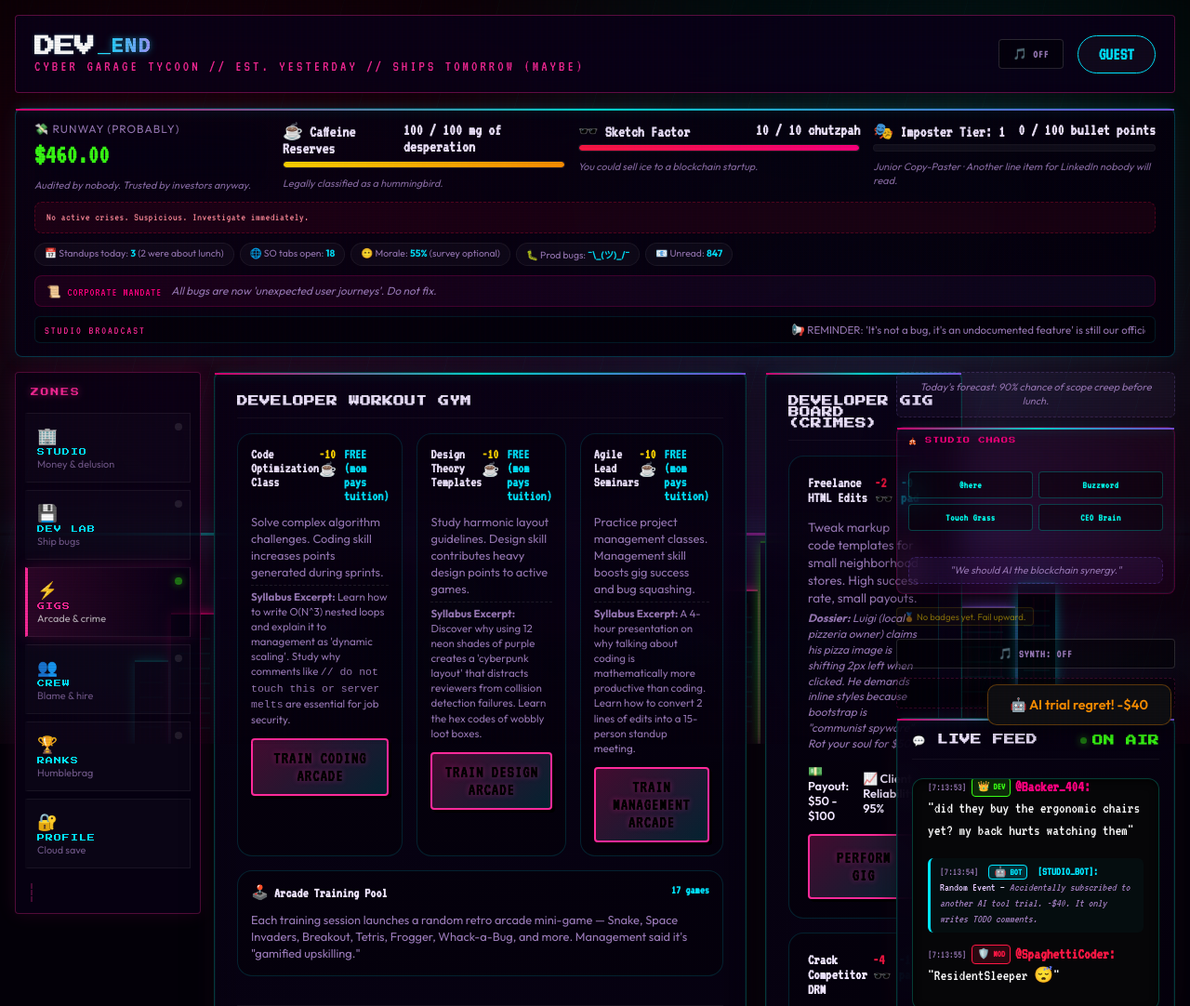
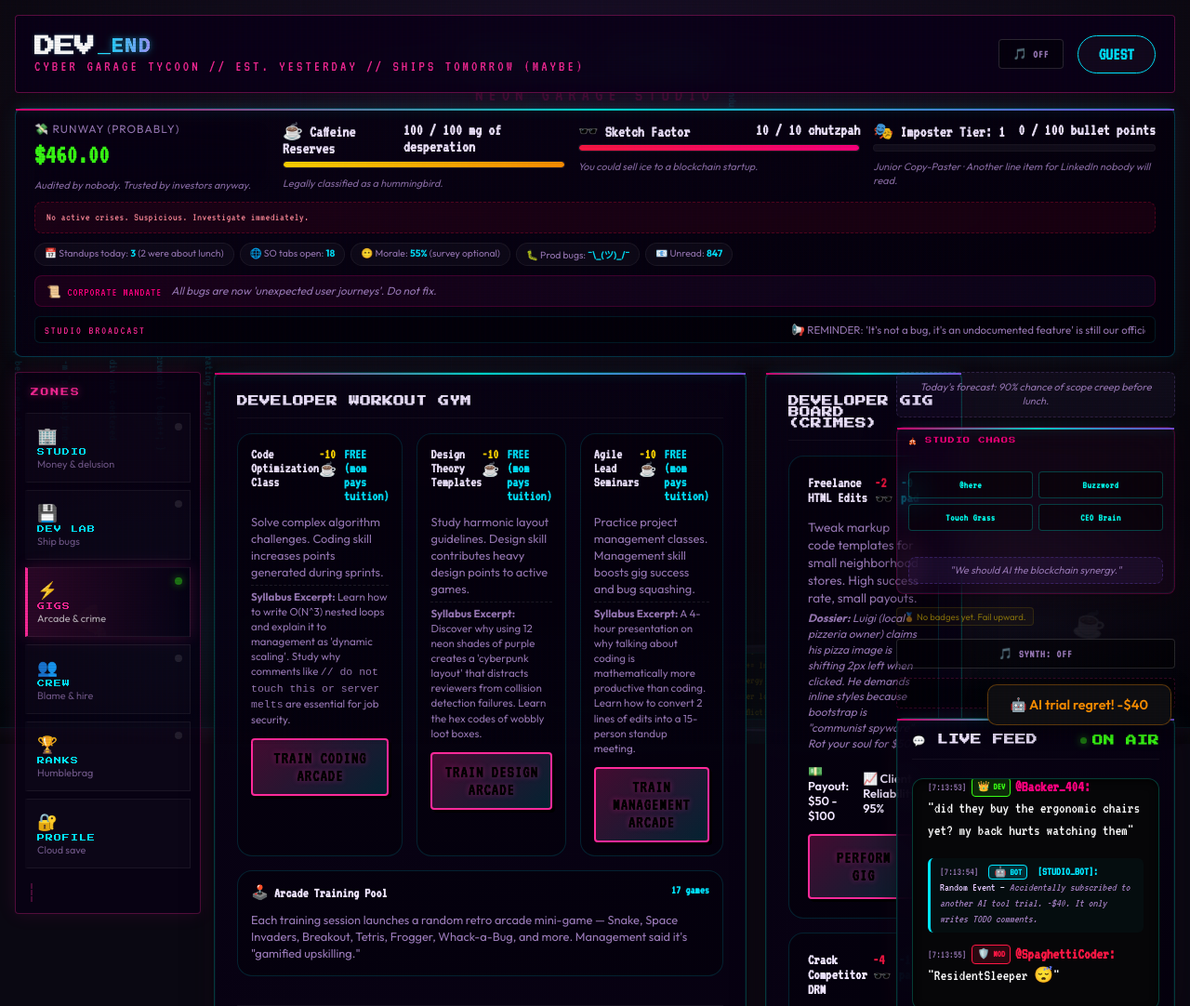
Before and after one commit to Gankmid5/Dev_end, a website: page www/index.html in a window 1280 px wide. Shown: the top 1082 px of the page at 93% size. Drawn offline with nearby package versions, Linux system fonts and the light colour scheme.

Commit message:
Replace cyber city background with neon garage dev studio theme
- Basement wall texture with subtle concrete grid
- Flickering DEV_END neon sign and desk CRT monitors scrolling dev code
- Edge code-fall columns with game-themed snippets (bugs, div centering, crunch)
- Pizza/coffee clutter, monitor glow, and cable accents matching the tycoon setting

```diff
--- a/www/index.html
+++ b/www/index.html
@@ -28,17 +28,32 @@
 </head>
 
 <body class="neon-body synthwave-body">
-  <div class="neon-void" aria-hidden="true">
-    <div class="void-mesh"></div>
-    <div class="void-mesh void-mesh-alt"></div>
-    <div class="void-stars"></div>
-    <div class="void-horizon"></div>
-    <div class="void-city" id="void-city"></div>
-    <div class="void-rain"></div>
-    <div class="void-neon-lines"></div>
-    <div class="void-floor-reflection"></div>
-    <div class="void-scanlines"></div>
-    <div class="void-vignette"></div>
+  <div class="studio-bg" aria-hidden="true">
+    <div class="studio-wall"></div>
+    <div class="studio-ambient"></div>
+    <div class="studio-neon-sign">
+      <span class="sign-main">DEV_END</span>
+      <span class="sign-sub">NEON GARAGE STUDIO</span>
+    </div>
+    <div class="studio-clutter studio-clutter-left" title="">🍕</div>
+    <div class="studio-clutter studio-clutter-right" title="">☕</div>
+    <div class="studio-code-fall" id="studio-code-fall"></div>
+    <div class="studio-desk">
+      <div class="crt crt-left">
+        <div class="crt-bezel"><div class="crt-screen"><div class="crt-scroll" id="crt-code-1"></div></div></div>
+      </div>
+      <div class="crt crt-center">
+        <div class="crt-bezel"><div class="crt-screen"><div class="crt-scroll" id="crt-code-2"></div></div></div>
+      </div>
+      <div class="crt crt-right">
+        <div class="crt-bezel"><div class="crt-screen"><div class="crt-scroll" id="crt-code-3"></div></div></div>
+      </div>
+      <div class="desk-top"></div>
+    </div>
+    <div class="studio-cables"></div>
+    <div class="studio-glow"></div>
+    <div class="studio-scanlines"></div>
+    <div class="studio-vignette"></div>
   </div>
 
   <div id="review-modal" class="modal-overlay" style="display: none;">
--- a/www/styles.css
+++ b/www/styles.css
@@ -39,7 +39,7 @@ body,
 .synthwave-body,
 .neon-body {
   font-family: 'Outfit', -apple-system, BlinkMacSystemFont, "Segoe UI", Roboto, sans-serif;
-  background: #030008;
+  background: #0a0812;
   color: var(--color-text-main);
   min-height: 100vh;
   margin: 0;
@@ -1931,179 +1931,252 @@ h1.logo-title {
   box-shadow: 0 0 10px rgba(255, 23, 68, 0.5);
 }
 
-/* ═══ SYNTHWAVE BACKGROUND ═══ */
-/* ═══ NEON VOID BACKGROUND ═══ */
-.neon-void {
+/* ═══ NEON GARAGE STUDIO BACKGROUND ═══ */
+.studio-bg {
   position: fixed;
   inset: 0;
   z-index: 0;
   overflow: hidden;
-  background: radial-gradient(ellipse 120% 80% at 50% 100%, #12002a 0%, #030008 55%, #000 100%);
-}
-
-.void-mesh {
-  position: absolute;
-  width: 140%;
-  height: 140%;
-  top: -20%;
-  left: -20%;
-  background:
-    radial-gradient(circle at 20% 30%, rgba(255, 0, 128, 0.18) 0%, transparent 45%),
-    radial-gradient(circle at 75% 20%, rgba(0, 255, 240, 0.14) 0%, transparent 40%),
-    radial-gradient(circle at 60% 70%, rgba(139, 92, 255, 0.16) 0%, transparent 50%);
-  animation: void-mesh-drift 18s ease-in-out infinite alternate;
-  filter: blur(40px);
-}
-
-.void-mesh-alt {
-  animation-delay: -9s;
-  opacity: 0.7;
-  background:
-    radial-gradient(circle at 80% 60%, rgba(255, 0, 128, 0.12) 0%, transparent 42%),
-    radial-gradient(circle at 15% 80%, rgba(0, 229, 255, 0.1) 0%, transparent 38%);
-}
-
-@keyframes void-mesh-drift {
-  0% { transform: translate(0, 0) scale(1); }
-  100% { transform: translate(3%, -2%) scale(1.05); }
-}
-
-.void-stars {
+  background: #0a0812;
+}
+
+.studio-wall {
   position: absolute;
   inset: 0;
-  background-image:
-    radial-gradient(1px 1px at 10% 15%, rgba(255,255,255,0.7), transparent),
-    radial-gradient(1px 1px at 25% 8%, rgba(0,255,240,0.8), transparent),
-    radial-gradient(1.5px 1.5px at 40% 22%, rgba(255,255,255,0.5), transparent),
-    radial-gradient(1px 1px at 55% 12%, rgba(255,0,128,0.6), transparent),
-    radial-gradient(1px 1px at 70% 18%, rgba(255,255,255,0.6), transparent),
-    radial-gradient(1.5px 1.5px at 85% 10%, rgba(0,229,255,0.7), transparent),
-    radial-gradient(1px 1px at 15% 35%, rgba(255,255,255,0.4), transparent),
-    radial-gradient(1px 1px at 90% 28%, rgba(255,255,255,0.5), transparent);
-  background-size: 100% 100%;
-  animation: void-stars-twinkle 6s ease-in-out infinite alternate;
-  opacity: 0.8;
-}
-
-@keyframes void-stars-twinkle {
-  from { opacity: 0.5; }
-  to { opacity: 0.95; }
-}
-
-.void-horizon {
+  background:
+    radial-gradient(ellipse 90% 60% at 50% 0%, rgba(30, 18, 48, 0.9) 0%, transparent 70%),
+    linear-gradient(180deg, #14101c 0%, #0c0a14 45%, #080610 100%);
+}
+
+.studio-wall::before {
+  content: "";
   position: absolute;
-  bottom: 28%;
-  left: 0;
-  right: 0;
-  height: 3px;
-  background: linear-gradient(90deg, transparent, var(--neon-cyan), var(--neon-magenta), var(--neon-violet), transparent);
-  box-shadow: 0 0 30px var(--neon-cyan), 0 0 60px var(--neon-magenta), 0 0 90px rgba(139, 92, 255, 0.5);
-  animation: void-horizon-pulse 3s ease-in-out infinite alternate;
-}
-
-@keyframes void-horizon-pulse {
-  from { opacity: 0.6; filter: brightness(1); }
-  to { opacity: 1; filter: brightness(1.3); }
-}
-
-.void-city {
+  inset: 0;
+  background:
+    repeating-linear-gradient(90deg, transparent 0 80px, rgba(255, 255, 255, 0.012) 80px 81px),
+    repeating-linear-gradient(0deg, transparent 0 60px, rgba(255, 255, 255, 0.008) 60px 61px);
+  opacity: 0.6;
+}
+
+.studio-ambient {
+  position: absolute;
+  inset: 0;
+  background:
+    radial-gradient(ellipse 50% 40% at 15% 85%, rgba(0, 229, 255, 0.12) 0%, transparent 55%),
+    radial-gradient(ellipse 45% 35% at 85% 80%, rgba(179, 136, 255, 0.1) 0%, transparent 50%),
+    radial-gradient(ellipse 60% 30% at 50% 95%, rgba(255, 215, 0, 0.06) 0%, transparent 45%);
+  animation: studio-ambient-pulse 8s ease-in-out infinite alternate;
+}
+
+@keyframes studio-ambient-pulse {
+  from { opacity: 0.7; }
+  to { opacity: 1; }
+}
+
+.studio-neon-sign {
+  position: absolute;
+  top: 6%;
+  left: 50%;
+  transform: translateX(-50%);
+  text-align: center;
+  pointer-events: none;
+  opacity: 0.22;
+  user-select: none;
+}
+
+.sign-main {
+  display: block;
+  font-family: 'Press Start 2P', monospace;
+  font-size: clamp(1.2rem, 3vw, 2.2rem);
+  color: var(--neon-cyan);
+  text-shadow:
+    0 0 10px rgba(0, 229, 255, 0.8),
+    0 0 30px rgba(0, 229, 255, 0.4),
+    0 0 60px rgba(255, 0, 128, 0.25);
+  letter-spacing: 4px;
+  animation: sign-flicker 4s ease-in-out infinite;
+}
+
+.sign-sub {
+  display: block;
+  font-family: 'VT323', monospace;
+  font-size: clamp(0.9rem, 1.8vw, 1.3rem);
+  color: var(--neon-magenta);
+  letter-spacing: 6px;
+  margin-top: 8px;
+  text-shadow: 0 0 12px rgba(255, 0, 128, 0.5);
+}
+
+@keyframes sign-flicker {
+  0%, 92%, 100% { opacity: 1; }
+  94% { opacity: 0.75; }
+  96% { opacity: 1; }
+  98% { opacity: 0.85; }
+}
+
+.studio-clutter {
+  position: absolute;
+  bottom: 14%;
+  font-size: 2rem;
+  opacity: 0.12;
+  filter: grayscale(0.3);
+  pointer-events: none;
+}
+
+.studio-clutter-left { left: 6%; transform: rotate(-12deg); }
+.studio-clutter-right { right: 7%; transform: rotate(8deg); font-size: 1.8rem; }
+
+.studio-code-fall {
+  position: absolute;
+  inset: 0;
+  pointer-events: none;
+  overflow: hidden;
+  mask-image: linear-gradient(to bottom, transparent 0%, black 15%, black 85%, transparent 100%);
+}
+
+.code-fall-col {
+  position: absolute;
+  top: -20%;
+  font-family: 'VT323', monospace;
+  font-size: 0.85rem;
+  color: rgba(0, 229, 255, 0.45);
+  writing-mode: vertical-rl;
+  text-orientation: mixed;
+  white-space: nowrap;
+  animation: code-fall-drift linear infinite;
+  text-shadow: 0 0 8px rgba(0, 229, 255, 0.3);
+}
+
+@keyframes code-fall-drift {
+  from { transform: translateY(-10%); }
+  to { transform: translateY(120vh); }
+}
+
+.studio-desk {
   position: absolute;
   bottom: 0;
   left: 0;
   right: 0;
-  height: 32%;
+  height: 22%;
   display: flex;
   align-items: flex-end;
   justify-content: center;
-  gap: 3px;
-  padding: 0 2%;
-  mask-image: linear-gradient(to top, black 60%, transparent 100%);
-}
-
-.city-building {
-  flex-shrink: 0;
-  background: linear-gradient(180deg, #0a0018 0%, #050010 100%);
-  border-top: 2px solid var(--bcolor, var(--neon-cyan));
-  box-shadow:
-    0 0 12px var(--bcolor, rgba(0, 255, 240, 0.4)),
-    inset 0 0 20px rgba(0, 255, 240, 0.05);
-  position: relative;
-  animation: city-flicker calc(2s + var(--fdelay, 0s)) ease-in-out infinite alternate;
-}
-
-.city-building::before {
-  content: "";
-  position: absolute;
-  inset: 8% 15%;
-  background:
-    repeating-linear-gradient(180deg, transparent 0 14px, rgba(0, 255, 240, 0.15) 14px 16px),
-    repeating-linear-gradient(90deg, transparent 0 10px, rgba(255, 0, 128, 0.12) 10px 12px);
-  opacity: 0.6;
-}
-
-@keyframes city-flicker {
-  from { filter: brightness(0.85); }
-  to { filter: brightness(1.15); }
-}
-
-.void-rain {
-  position: absolute;
-  inset: 0;
-  background: repeating-linear-gradient(
-    105deg,
-    transparent 0,
-    transparent 80px,
-    rgba(0, 255, 240, 0.03) 80px,
-    rgba(0, 255, 240, 0.06) 81px
-  );
-  animation: void-rain-fall 0.8s linear infinite;
+  gap: clamp(8px, 2vw, 24px);
+  padding: 0 4% 0;
   pointer-events: none;
-  opacity: 0.5;
-}
-
-@keyframes void-rain-fall {
-  from { background-position: 0 0; }
-  to { background-position: -40px 120px; }
-}
-
-.void-neon-lines {
-  position: absolute;
-  inset: 0;
-  background:
-    linear-gradient(90deg, transparent 49.5%, rgba(255, 0, 128, 0.04) 50%, transparent 50.5%),
-    linear-gradient(0deg, transparent 49.5%, rgba(0, 255, 240, 0.03) 50%, transparent 50.5%);
-  background-size: 120px 120px;
-  opacity: 0.4;
-  animation: void-lines-shift 20s linear infinite;
-}
-
-@keyframes void-lines-shift {
-  from { background-position: 0 0, 0 0; }
-  to { background-position: 120px 120px, -120px 120px; }
-}
-
-.void-floor-reflection {
+  mask-image: linear-gradient(to top, black 30%, transparent 100%);
+}
+
+.desk-top {
   position: absolute;
   bottom: 0;
   left: 0;
   right: 0;
-  height: 18%;
-  background: linear-gradient(180deg, transparent, rgba(0, 255, 240, 0.06) 40%, rgba(255, 0, 128, 0.08) 100%);
-  pointer-events: none;
-}
-
-.void-scanlines {
+  height: 18px;
+  background: linear-gradient(180deg, #1a1428 0%, #0e0c16 100%);
+  border-top: 1px solid rgba(0, 229, 255, 0.15);
+  box-shadow: 0 -4px 24px rgba(0, 229, 255, 0.08);
+}
+
+.crt {
+  position: relative;
+  z-index: 1;
+  margin-bottom: 14px;
+  opacity: 0.55;
+}
+
+.crt-left { transform: perspective(400px) rotateY(8deg); }
+.crt-right { transform: perspective(400px) rotateY(-8deg); }
+
+.crt-bezel {
+  padding: 6px 8px 10px;
+  background: linear-gradient(145deg, #2a2438, #12101a);
+  border-radius: 8px 8px 4px 4px;
+  border: 2px solid #3a3450;
+  box-shadow: 0 4px 16px rgba(0, 0, 0, 0.5), inset 0 1px 0 rgba(255, 255, 255, 0.06);
+}
+
+.crt-left .crt-bezel { width: clamp(70px, 10vw, 110px); }
+.crt-center .crt-bezel { width: clamp(100px, 14vw, 160px); }
+.crt-right .crt-bezel { width: clamp(70px, 10vw, 110px); }
+
+.crt-screen {
+  height: clamp(48px, 8vw, 72px);
+  background: #04060a;
+  border-radius: 4px;
+  overflow: hidden;
+  position: relative;
+  border: 1px solid rgba(0, 229, 255, 0.2);
+  box-shadow: inset 0 0 20px rgba(0, 229, 255, 0.08);
+}
+
+.crt-screen::after {
+  content: "";
   position: absolute;
   inset: 0;
-  background: repeating-linear-gradient(0deg, transparent, transparent 3px, rgba(0, 0, 0, 0.08) 3px, rgba(0, 0, 0, 0.08) 4px);
+  background: repeating-linear-gradient(0deg, transparent, transparent 2px, rgba(0, 0, 0, 0.15) 2px, rgba(0, 0, 0, 0.15) 3px);
   pointer-events: none;
-  opacity: 0.25;
-}
-
-.void-vignette {
+  z-index: 2;
+}
+
+.crt-scroll {
+  animation: crt-scroll 18s linear infinite;
+  padding: 4px 6px;
+}
+
+.crt-line {
+  font-family: 'VT323', monospace;
+  font-size: clamp(0.55rem, 1vw, 0.72rem);
+  line-height: 1.45;
+  color: rgba(57, 255, 20, 0.55);
+  white-space: nowrap;
+  overflow: hidden;
+  text-overflow: ellipsis;
+}
+
+.crt-center .crt-line { color: rgba(0, 229, 255, 0.6); }
+.crt-right .crt-line { color: rgba(255, 215, 0, 0.5); }
+
+@keyframes crt-scroll {
+  from { transform: translateY(0); }
+  to { transform: translateY(-50%); }
+}
+
+.studio-cables {
+  position: absolute;
+  bottom: 0;
+  left: 10%;
+  right: 10%;
+  height: 8%;
+  background:
+    radial-gradient(ellipse 30% 80% at 20% 100%, rgba(255, 0, 128, 0.15) 0%, transparent 70%),
+    radial-gradient(ellipse 25% 70% at 80% 100%, rgba(0, 229, 255, 0.12) 0%, transparent 65%);
+  opacity: 0.5;
+  pointer-events: none;
+}
+
+.studio-glow {
+  position: absolute;
+  bottom: 0;
+  left: 0;
+  right: 0;
+  height: 35%;
+  background: radial-gradient(ellipse 80% 100% at 50% 100%, rgba(0, 229, 255, 0.07) 0%, transparent 70%);
+  pointer-events: none;
+}
+
+.studio-scanlines {
   position: absolute;
   inset: 0;
-  background: radial-gradient(ellipse at center, transparent 40%, rgba(0, 0, 0, 0.65) 100%);
+  background: repeating-linear-gradient(0deg, transparent, transparent 3px, rgba(0, 0, 0, 0.06) 3px, rgba(0, 0, 0, 0.06) 4px);
+  pointer-events: none;
+  opacity: 0.3;
+}
+
+.studio-vignette {
+  position: absolute;
+  inset: 0;
+  background: radial-gradient(ellipse 85% 75% at 50% 45%, transparent 35%, rgba(0, 0, 0, 0.55) 100%);
   pointer-events: none;
 }
 
```
Also changed, not shown: www/game.js.
